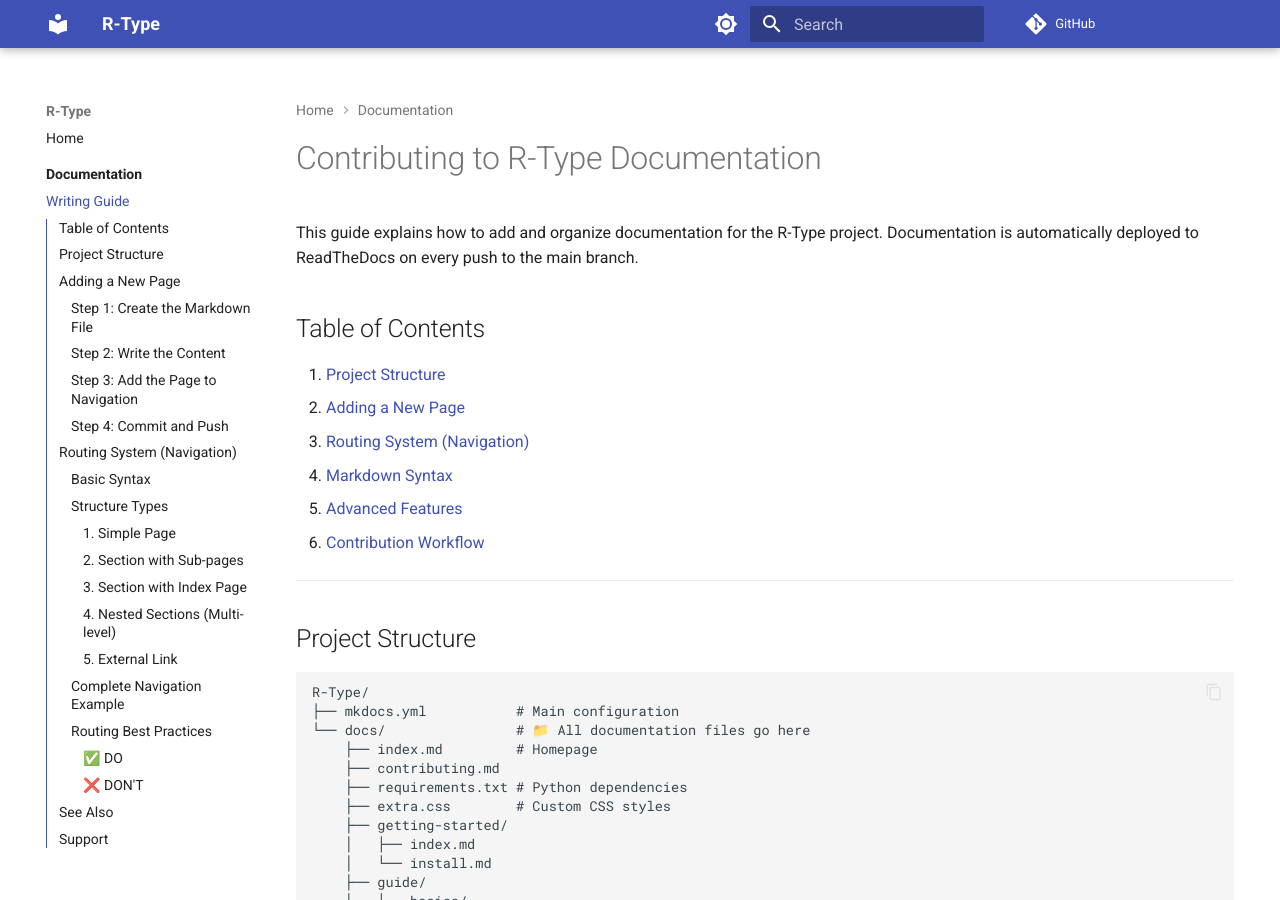
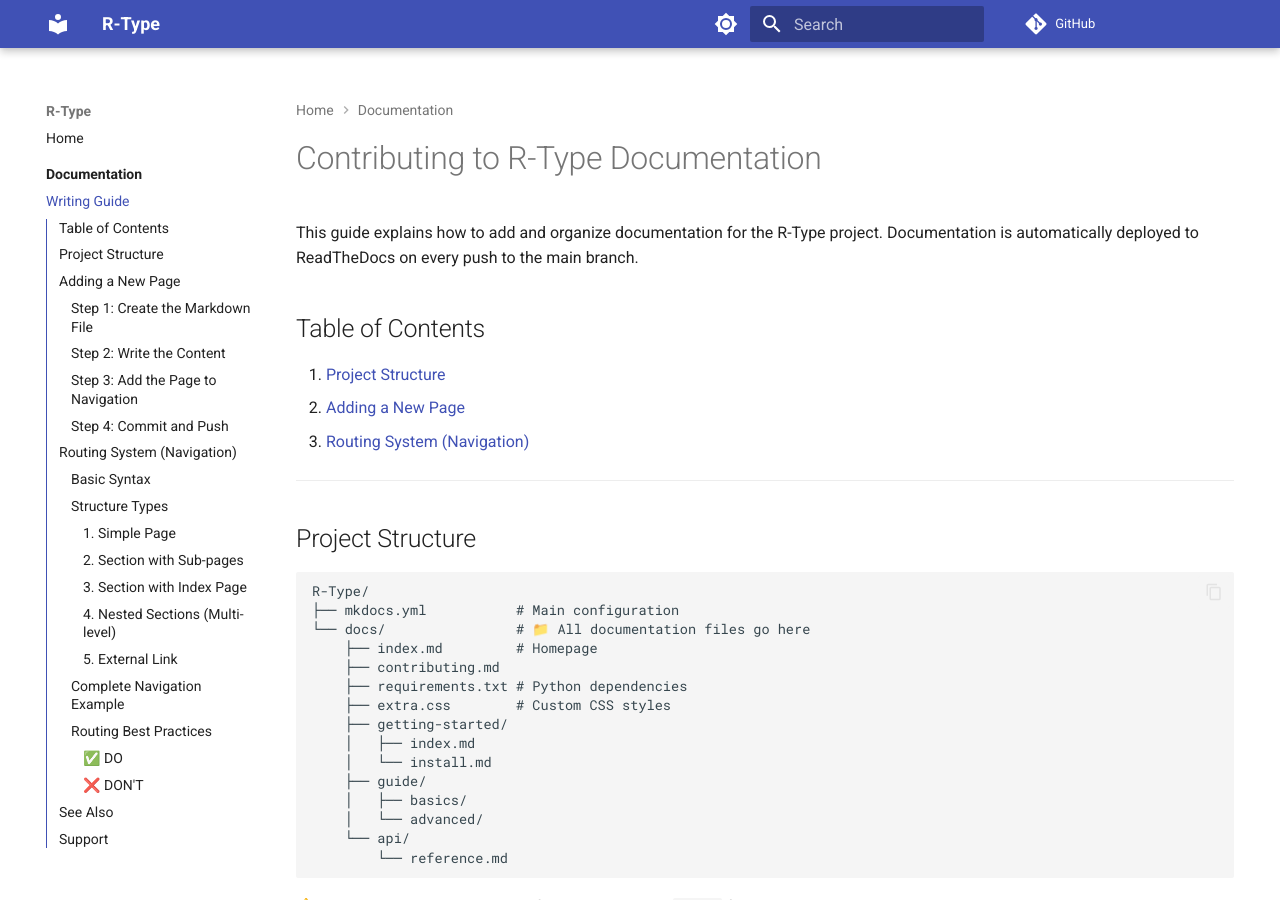
Before and after one commit to eliestroun14/R-Type, an MkDocs documentation site: the page built from docs/Documentation/writing-guide.md, in a window 1280 px wide and 900 px high. Built offline with MkDocs 1.6.1 and Material for MkDocs 9.7.7, drawn with Linux system fonts in a browser that asks for light colours; comment, search, counter and statistics services are not loaded.

Commit message:
docs(.): test

```diff
--- a/docs/Documentation/writing-guide.md
+++ b/docs/Documentation/writing-guide.md
@@ -7,9 +7,6 @@
 1. [Project Structure](#project-structure)
 2. [Adding a New Page](#adding-a-new-page)
 3. [Routing System (Navigation)](#routing-system-navigation)
-4. [Markdown Syntax](#markdown-syntax)
-5. [Advanced Features](#advanced-features)
-6. [Contribution Workflow](#contribution-workflow)
 
 ---
 
```
